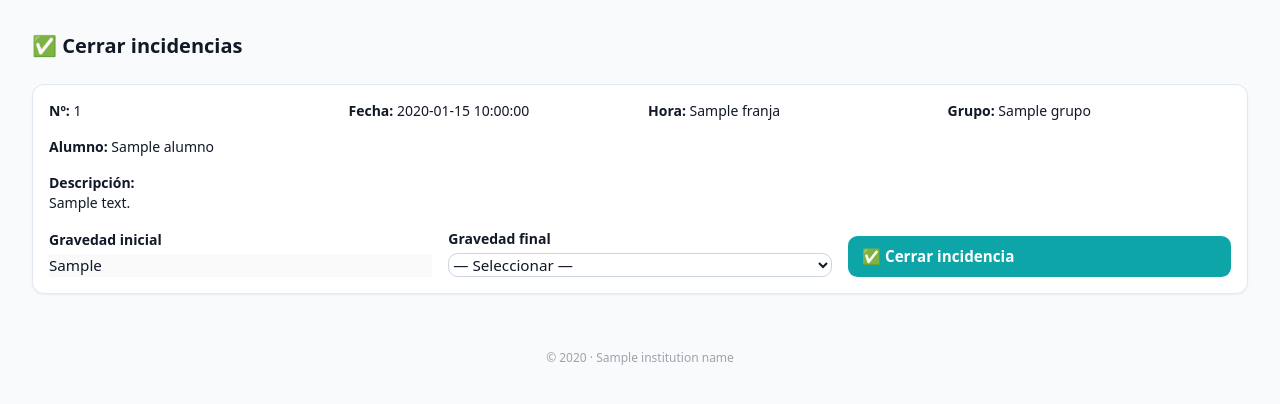
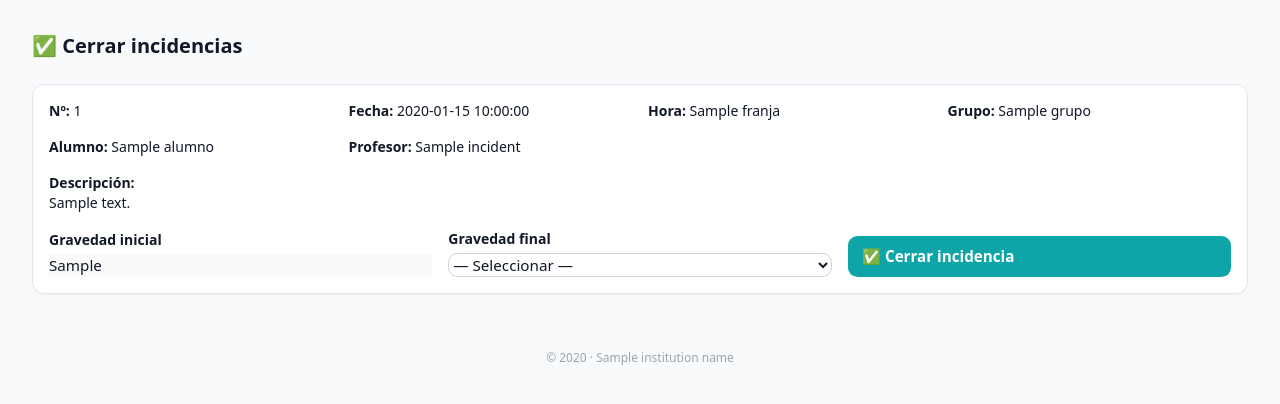
Before and after one commit to pablo-1974/AGB-incidencias, a FastAPI app: template templates/incidents/close.html in a window 1280 px wide. Shown: the part 64-468 px from the top of the page. Run offline with FastAPI, Linux system fonts and the light colour scheme; the template is opened without the code that fills it: most values are stand-ins (such as "Sample title", 1, 10 or a date in 2020); grey boxes marked "Sample" are stand-in pictures; some libraries are stand-ins or nearby versions.

Commit message:
Update close.html

```diff
--- a/templates/incidents/close.html
+++ b/templates/incidents/close.html
@@ -28,6 +28,7 @@
       <div><strong>Hora:</strong> {{ i.franja or "—" }}</div>
       <div><strong>Grupo:</strong> {{ i.grupo }}</div>
       <div><strong>Alumno:</strong> {{ i.alumno }}</div>
+      <div><strong>Profesor:</strong> {{ i.teacher_name }}</div>
     </div>
 
     <!-- Descripción -->
```
